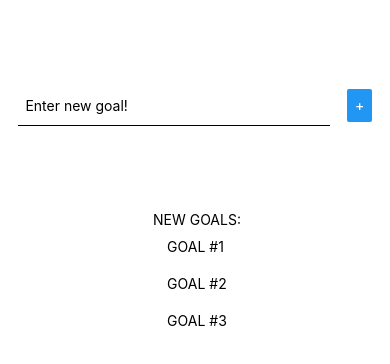
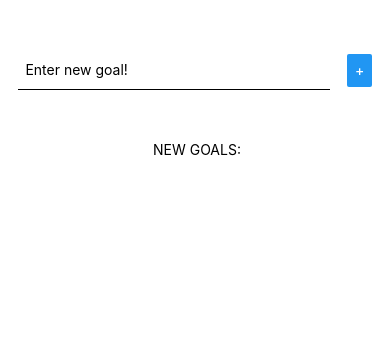
Before and after one commit to arnav13081994/React-Native-Goals-App, a React Native app: screen / in a window 390 px wide. Shown: the top 364 px of the page. Built offline with nearby package versions, Linux system fonts and the light colour scheme.

Commit message:
Rendered Goals List as SCROLLVIEW list

```diff
--- a/App.js
+++ b/App.js
@@ -1,5 +1,5 @@
 import React, { useState } from 'react';
-import {StyleSheet, Text, View, Button, TextInput, Alert} from 'react-native';
+import {StyleSheet, Text, View, Button, TextInput, Alert, ScrollView} from 'react-native';
 
 export default function App() {
 
@@ -12,10 +12,7 @@ export default function App() {
     const addGoalHandler = () => {
 	//    Create a new Text element and append to the view
         Alert.alert(`Goal added!` );
-        goalList.push(goal);
-        updateGoalList(goalList);
-        console.log(goalList);
-
+        updateGoalList([...goalList, goal]);
 
     }
 
@@ -30,21 +27,28 @@ export default function App() {
 				           onSubmitEditing={addGoalHandler}
 				/>
 
-				<Button title='+'
-				        onPress={addGoalHandler}
-				/>
+				<Button title='+' onPress={addGoalHandler}/>
 
 			</View>
 
 			<View style={styles.GoalList}>
 				<Text> NEW GOALS:</Text>
-				<View>
-
-					<Text style={styles.GoalListItem}> GOAL #1</Text>
-					<Text style={styles.GoalListItem}> GOAL #2</Text>
-					<Text style={styles.GoalListItem}> GOAL #3</Text>
-
-				</View>
+				<ScrollView style={{contentContainerStyle: 'flex-start', width: '100%'}}>
+                    {
+                        goalList.map(
+                            (goalItem) => {
+                                return (
+                                    <View style={styles.GoalListItem}
+                                          key={goalItem}>
+                                        <Text>
+                                            {goalItem}
+                                        </Text>
+                                    </View>
+                                )
+                            }
+                        )
+                    }
+				</ScrollView>
 
 
 			</View>
@@ -67,11 +71,15 @@ const styles = StyleSheet.create(
 			justifyContent: 'space-evenly',
 		},
 		GoalList: {
-			flex: 3,
+			flex: 5,
 			alignItems: 'center',
 		},
 		GoalListItem: {
-			padding: 10
+			margin: 10,
+            borderColor: 'black',
+            borderWidth: 1,
+            width: '100%',
+
 
 		}
 
```
